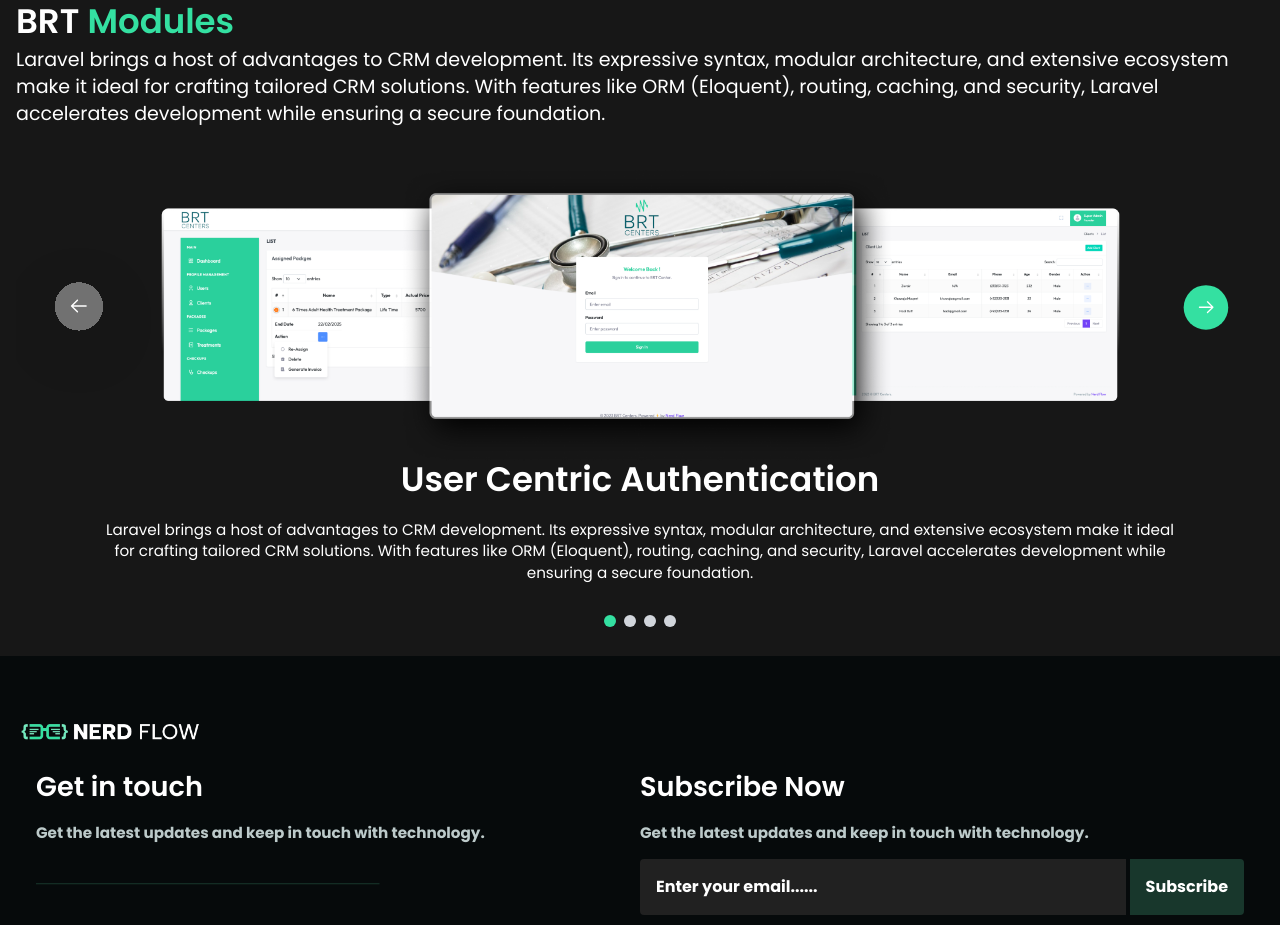
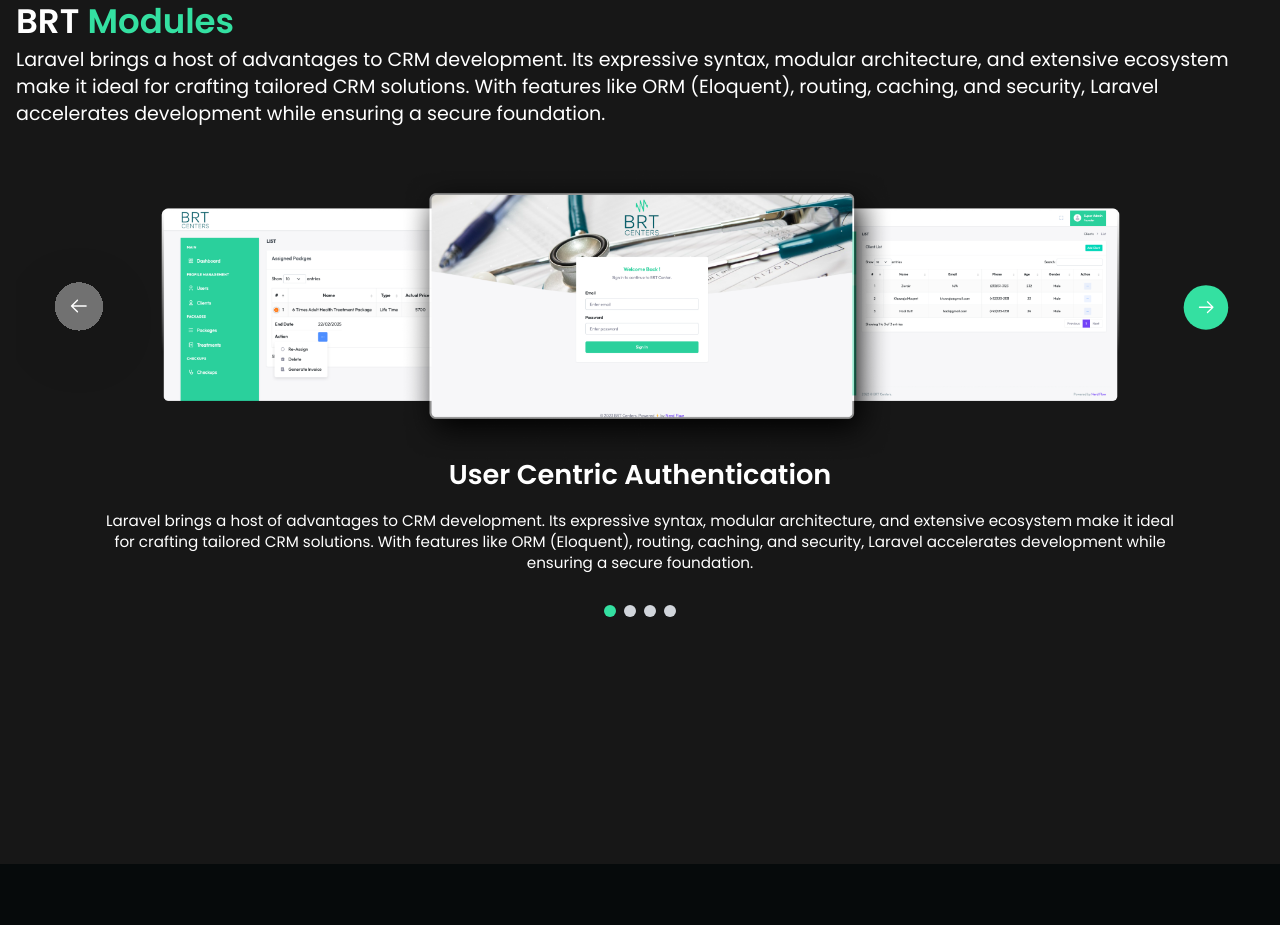
Before and after one commit to mzubair21/nerdflow-website, a Next.js app: page /case-study in a window 1280 px wide. Shown: the part 1440-2365 px from the top of the page. Built offline with nearby package versions, Linux system fonts and the light colour scheme; a web font is replaced by a local one.

Commit message:
few changing

```diff
--- a/src/app/components/CaseStudy/casestudy.tsx
+++ b/src/app/components/CaseStudy/casestudy.tsx
@@ -140,7 +140,7 @@ const casestudy = () => {
       </div>
 
       {/* Slider Section */}
-      <div className=" text-white relative w-full h-[18rem] md:h-[30rem] px-6 md:px-14 py-10 flex flex-col items-center container mb-12">
+      <div className=" text-white relative w-full h-[18rem] md:h-[30rem] px-6 md:px-14 py-10 flex flex-col items-center container mb-64">
         {/* Arrows */}
         <button
           onClick={prevSlide}
@@ -156,7 +156,7 @@ const casestudy = () => {
         </button>
 
         {/* Slider Content */}
-        <div className="text-center">
+        <div className="text-center ">
           {/* Image */}
           <div className="w-[20rem] sm:w-[25rem] lg:w-[60rem] md:w-[35rem] h-[10rem] md:h-[15rem] mx-auto lg:mb-6">
             <Image
@@ -166,12 +166,12 @@ const casestudy = () => {
           </div>
 
           {/* Heading */}
-          <h2 className="text-xl pt-6 md:text-[2.125rem] font-semibold">
+          <h2 className="text-xl pt-6  font-semibold">
             {slides[currentIndex].heading}
           </h2>
 
           {/* Description */}
-          <p className="text-sm md:text-md mt-4 px-4 md:px-12">
+          <p className="text-sm mt-4 px-4 md:px-12">
             {slides[currentIndex].description}
           </p>
 
```
